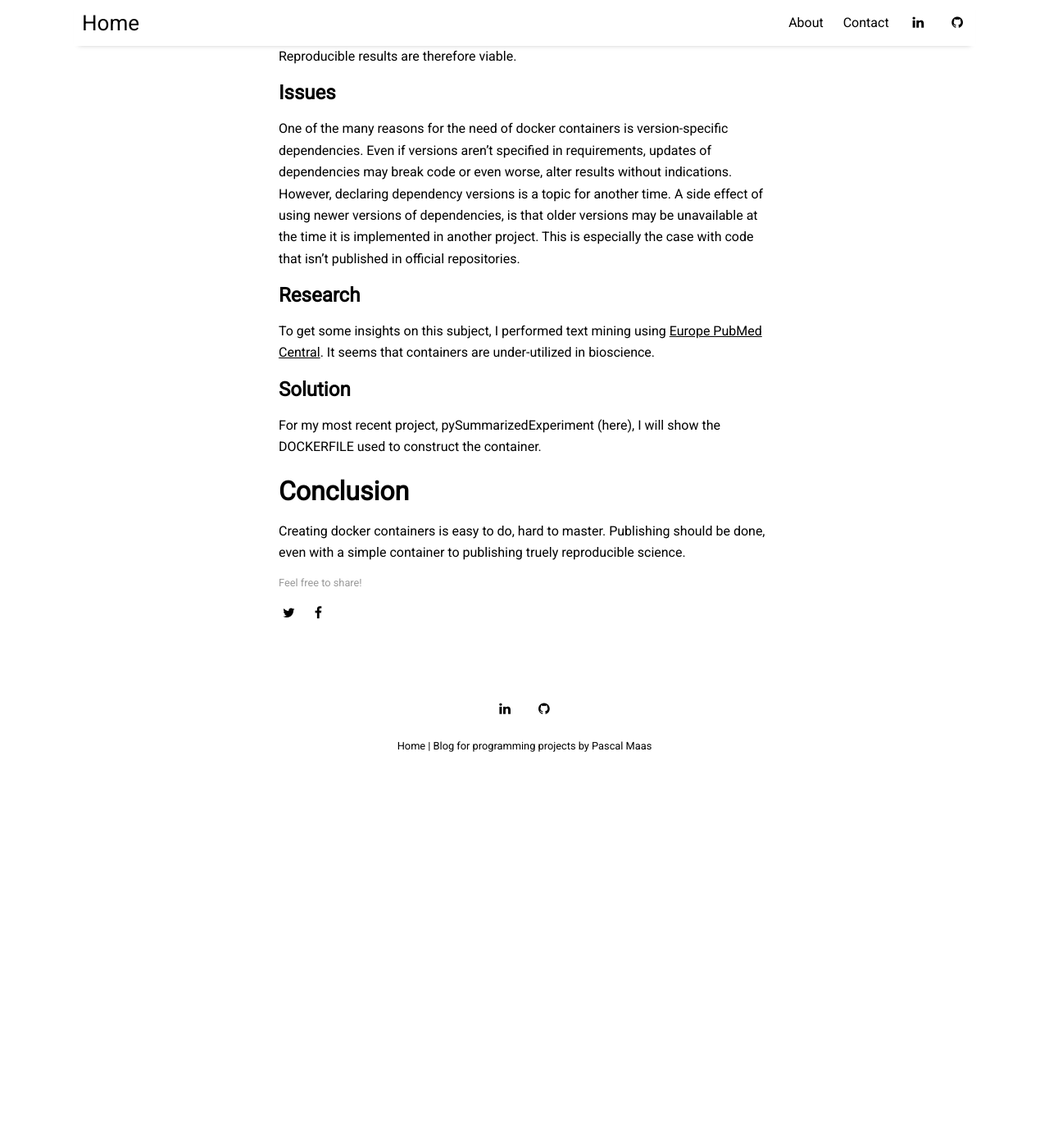
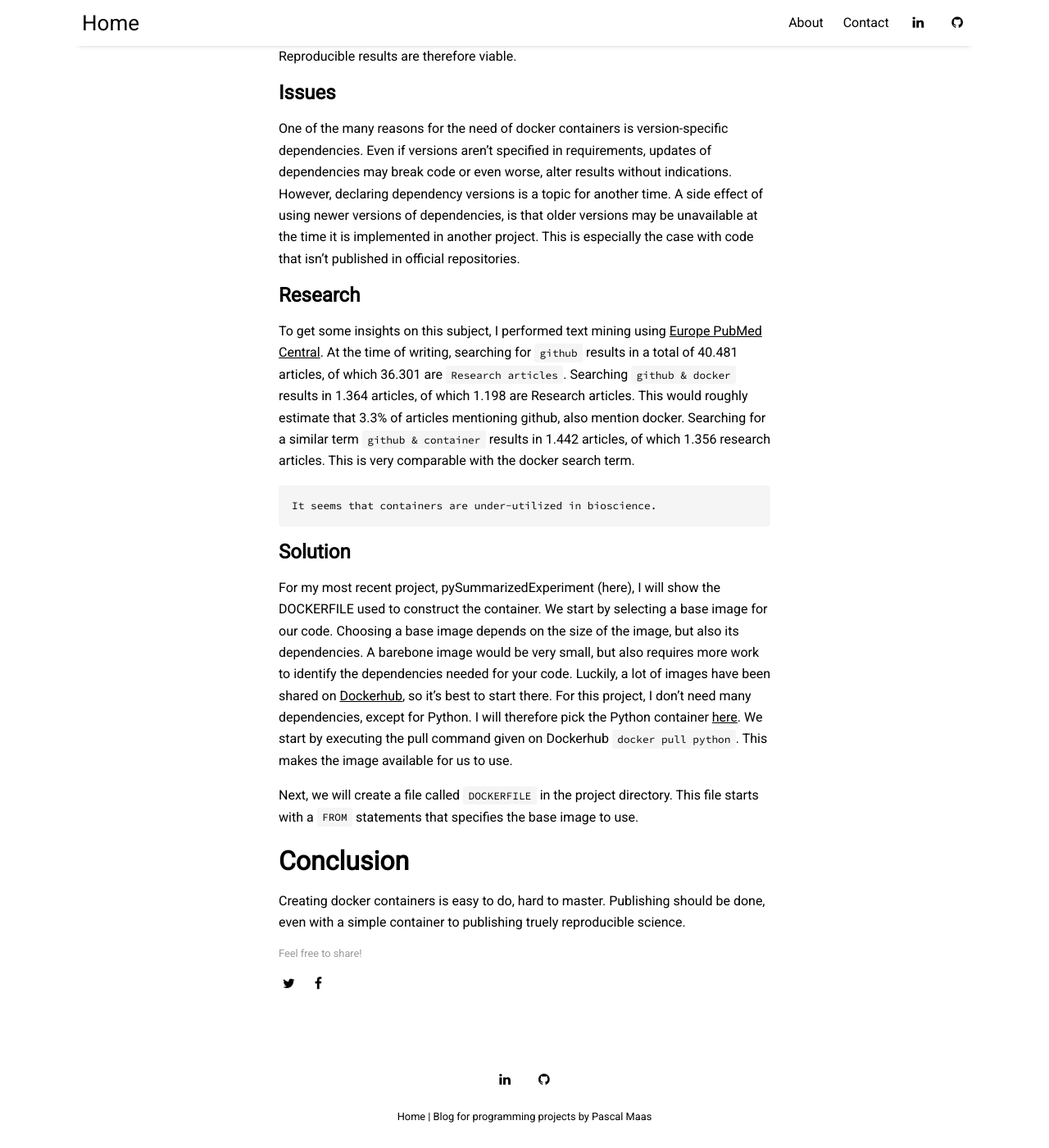
Before and after one commit to Pascallio/pascallio.github.io, a Jekyll site: the page built from _posts/2022-07-21-containers.md, in a window 1280 px wide and 1400 px high, scrolled down 649 px. Shown: the whole window at 82% size. Built offline with Jekyll 4.4.1, drawn with Linux system fonts in a browser that asks for light colours; nearby versions of some CDN libraries; before the commit the page ends 1597 px from its top, so only the background shows below that.

Commit message:
Update 2022-07-21-containers.md

```diff
--- a/_posts/2022-07-21-containers.md
+++ b/_posts/2022-07-21-containers.md
@@ -20,14 +20,20 @@ One of the many reasons for the need of docker containers is version-specific de
 
 <!--  Current state of IT science being published regadering containers, supply with text mining  -->
 
-To get some insights on this subject, I performed text mining using [Europe PubMed Central](https://europepmc.org). It seems that containers are under-utilized in bioscience.
+To get some insights on this subject, I performed text mining using [Europe PubMed Central](https://europepmc.org). At the time of writing, searching for `github` results in a total of 40.481 articles, of which 36.301 are `Research articles`. Searching `github & docker` results in 1.364 articles, of which 1.198 are Research articles. This would roughly estimate that 3.3% of articles mentioning github, also mention docker. Searching for a similar term `github & container` results in 1.442 articles, of which 1.356 research articles. This is very comparable with the docker search term.
+
+
+    It seems that containers are under-utilized in bioscience.
 
 
 ## Solution
 
 <!--  Small tutorial on how to containerize packages (dockerfile, dockerhub) -->
 
-For my most recent project, pySummarizedExperiment (here), I will show the DOCKERFILE used to construct the container.
+For my most recent project, pySummarizedExperiment (here), I will show the DOCKERFILE used to construct the container. We start by selecting a base image for our code. Choosing a base image depends on the size of the image, but also its dependencies. A barebone image would be very small, but also requires more work to identify the dependencies needed for your code. Luckily, a lot of images have been shared on [Dockerhub](https://hub.docker.com/), so it's best to start there. For this project, I don't need many dependencies, except for Python. I will therefore pick the Python container [here](https://hub.docker.com/_/python). We start by executing the pull command given on Dockerhub `docker pull python`. This makes the image available for us to use.
+
+Next, we will create a file called `DOCKERFILE` in the project directory. This file starts with a `FROM` statements that specifies the base image to use.
+
 
 
 # Conclusion
```
